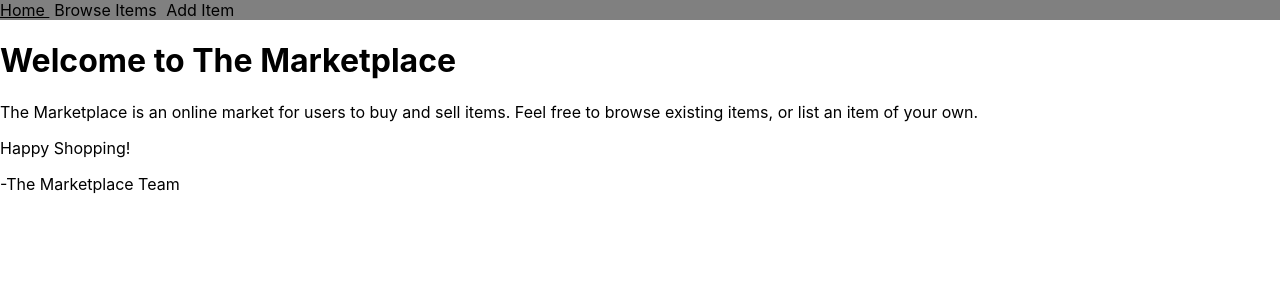
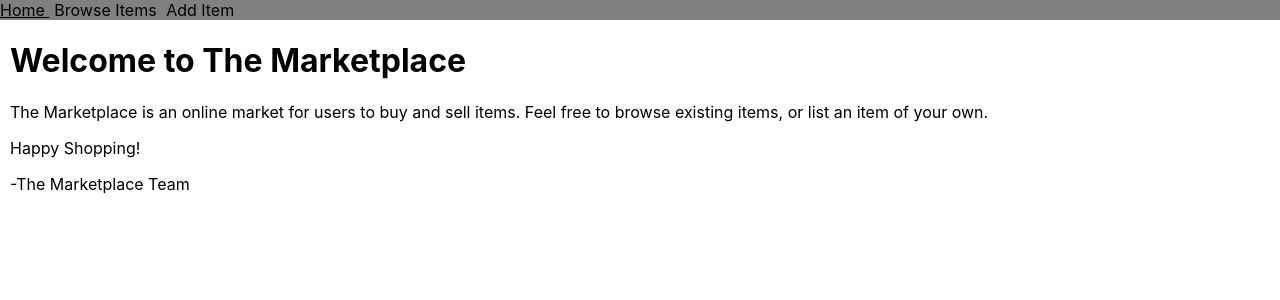
Before and after one commit to ben-the-boy/marketplace-app, a React (Create React App) app in the folder project/frontend/: page / in a window 1280 px wide. Shown: the top 300 px of the page. Built offline with nearby package versions, Linux system fonts and the light colour scheme.

Commit message:
adjusted homepage layout

```diff
--- a/project/frontend/src/components/Home.js
+++ b/project/frontend/src/components/Home.js
@@ -1,6 +1,6 @@
 const Home = () => {
   return (
-    <div>
+    <div className="homepage">
       <h1>Welcome to The Marketplace</h1>
       <p>The Marketplace is an online market for users to buy and sell items. Feel free to browse
       existing items, or list an item of your own.</p>
--- a/project/frontend/src/index.css
+++ b/project/frontend/src/index.css
@@ -78,3 +78,7 @@ img {
   border-style: solid;
   width: 500px;
 }
+
+.homepage {
+  margin-left: 10px;
+}
```
